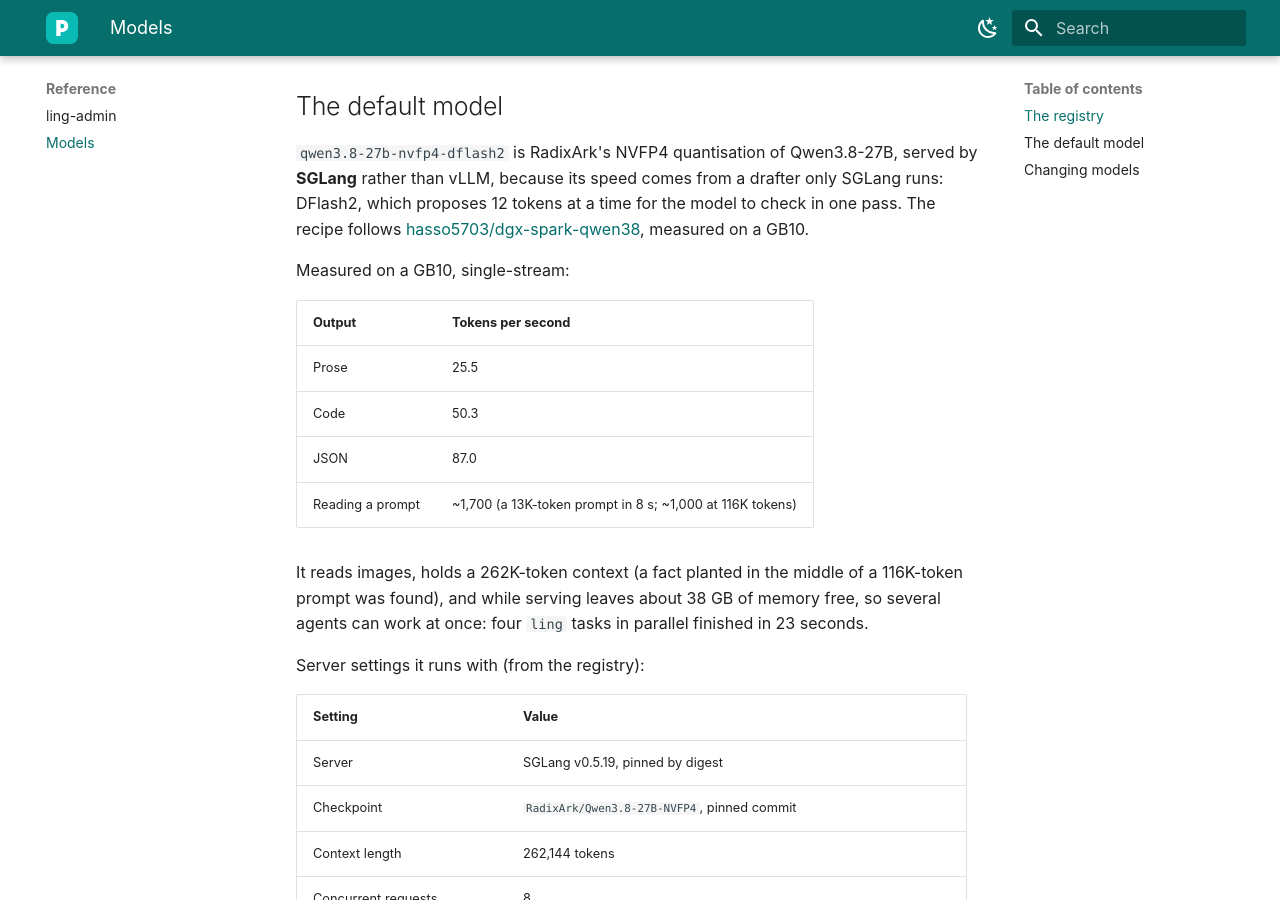
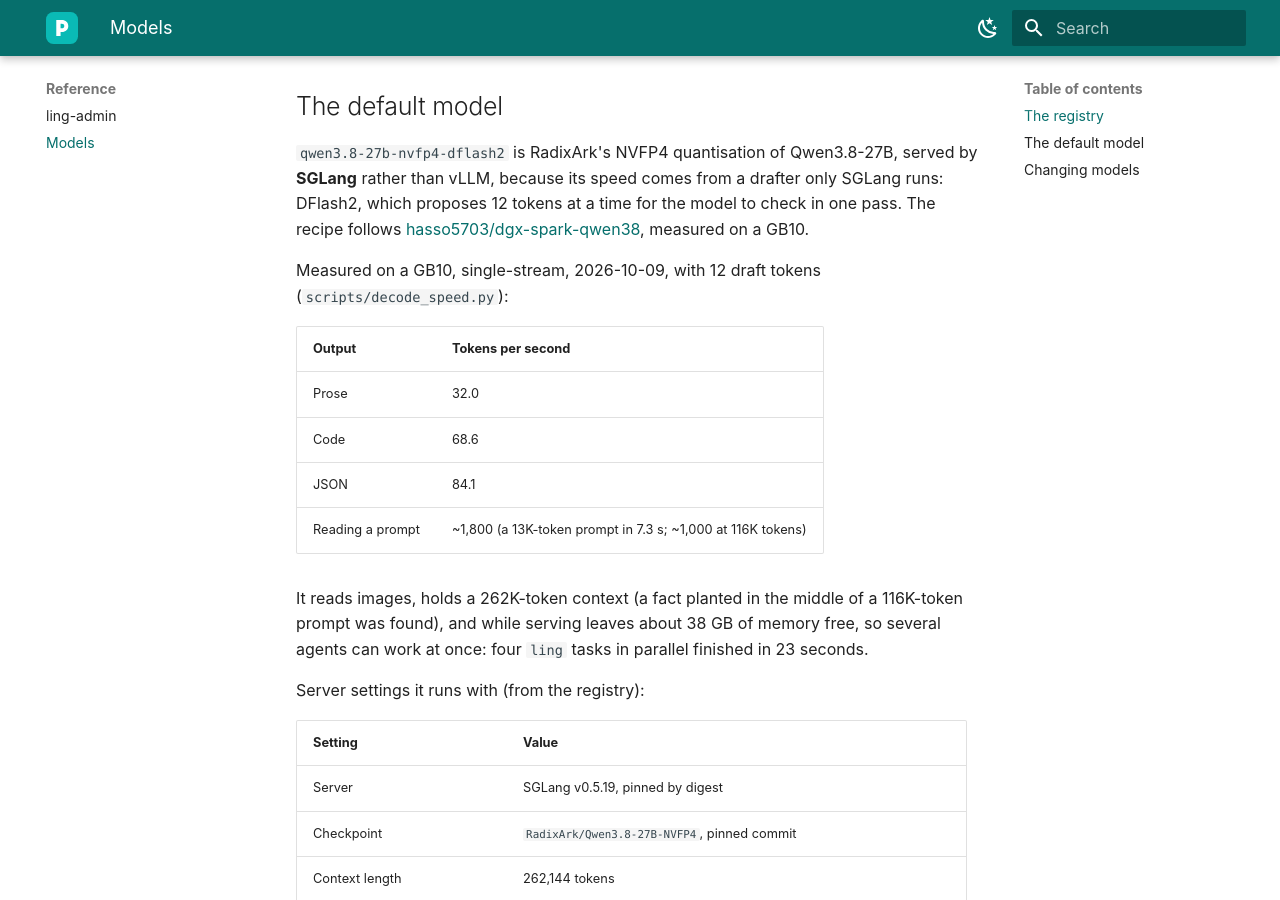
Before and after one commit to dreamference/mightling, an MkDocs documentation site: the page built from docs/models.md, in a window 1280 px wide and 900 px high, scrolled down 937 px. Built offline with MkDocs 1.6.1 and Material for MkDocs 9.7.7, drawn with Linux system fonts in a browser that asks for light colours.

Commit message:
Speed figures at 12 draft tokens (measured 2026-10-09) for the README, docs and website: merge at the 1.6.0 publish

```diff
--- a/docs/models.md
+++ b/docs/models.md
@@ -25,14 +25,14 @@
 12 tokens at a time for the model to check in one pass. The recipe follows
 [hasso5703/dgx-spark-qwen38](https://github.com/hasso5703/dgx-spark-qwen38), measured on a GB10.
 
-Measured on a GB10, single-stream:
+Measured on a GB10, single-stream, 2026-10-09, with 12 draft tokens (`scripts/decode_speed.py`):
 
 | Output | Tokens per second |
 |---|---|
-| Prose | 25.5 |
-| Code | 50.3 |
-| JSON | 87.0 |
-| Reading a prompt | ~1,700 (a 13K-token prompt in 8 s; ~1,000 at 116K tokens) |
+| Prose | 32.0 |
+| Code | 68.6 |
+| JSON | 84.1 |
+| Reading a prompt | ~1,800 (a 13K-token prompt in 7.3 s; ~1,000 at 116K tokens) |
 
 It reads images, holds a 262K-token context (a fact planted in the middle of a 116K-token prompt was
 found), and while serving leaves about 38 GB of memory free, so several agents can work at once:
```
Also changed, not shown: README.md (+5 -5 lines), website/index.html (+6 -6 lines).
